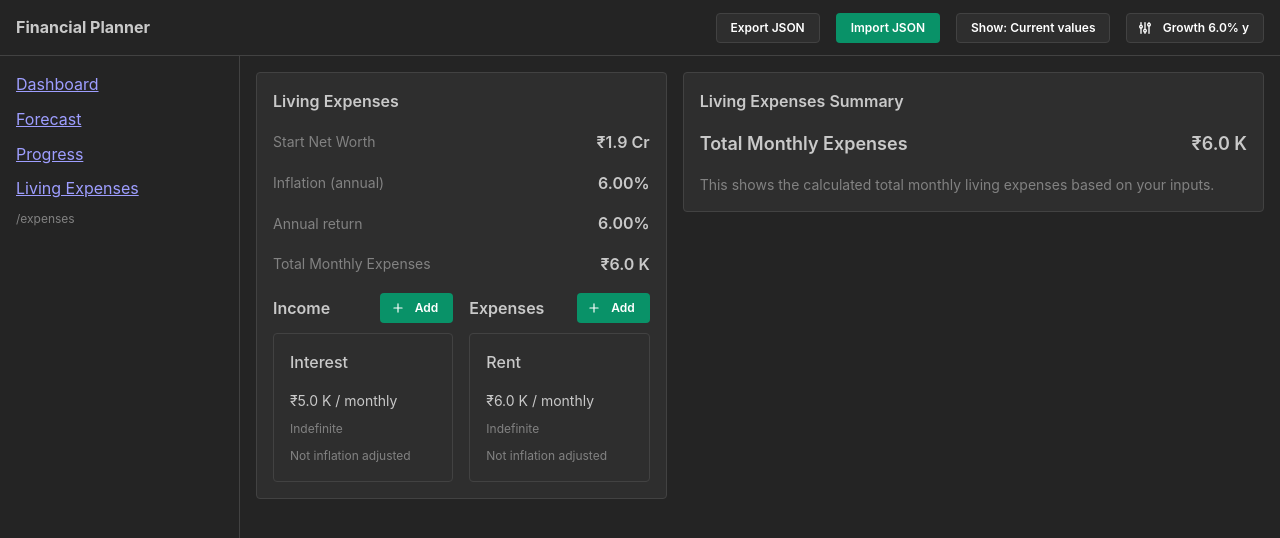
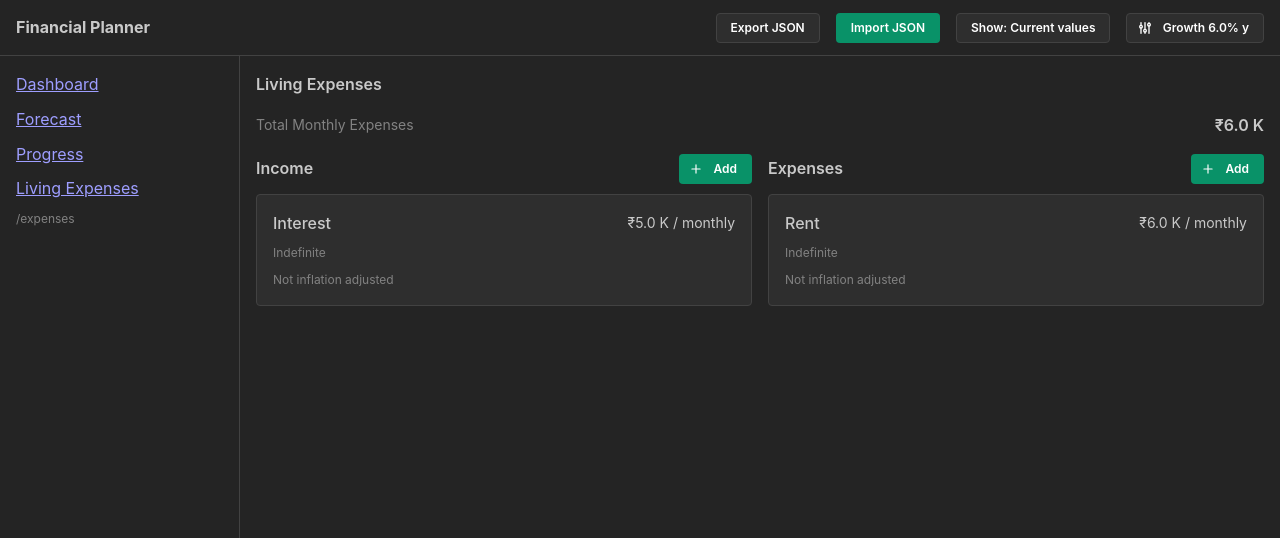
Before and after one commit to mdtanveer/fireapp, a React (Vite) app: page /expenses in a window 1280 px wide. Shown: the top 538 px of the page. Built offline with nearby package versions, Linux system fonts and the light colour scheme.

Commit message:
Improve card layout

```diff
--- a/src/pages/Forecast.tsx
+++ b/src/pages/Forecast.tsx
@@ -60,7 +60,7 @@ export function Forecast() {
           <Text size="sm">10Y: {formatInrShort(projected10y)}</Text>
         </Group>
         <LineChart
-          h={320}
+          h={520}
           data={points}
           dataKey="date"
           series={[{ name: "netWorth", label: "Net Worth", color: "teal.5" }]}
--- a/src/pages/LivingExpenses.tsx
+++ b/src/pages/LivingExpenses.tsx
@@ -61,33 +61,8 @@ export function LivingExpenses() {
   }, [inputs.heads, assumptions.inflationRate, assumptions.planStartDate]);
 
   return (
-    <Grid>
-      <Grid.Col span={{ base: 12, md: 5 }}>
-        <Card withBorder>
     <Stack>
       <Text fw={600}>Living Expenses</Text>
-            <Group justify="space-between">
-              <Text size="sm" c="dimmed">
-                Start Net Worth
-              </Text>
-              <Text fw={600}>{formatInrShort(startNetWorth)}</Text>
-            </Group>
-            <Group justify="space-between">
-              <Text size="sm" c="dimmed">
-                Inflation (annual)
-              </Text>
-              <Text fw={600}>
-                {(assumptions.inflationRate * 100).toFixed(2)}%
-              </Text>
-            </Group>
-            <Group justify="space-between">
-              <Text size="sm" c="dimmed">
-                Annual return
-              </Text>
-              <Text fw={600}>
-                {(assumptions.defaultYearlyReturn * 100).toFixed(2)}%
-              </Text>
-            </Group>
       <Group justify="space-between">
         <Text size="sm" c="dimmed">
           Total Monthly Expenses
@@ -108,27 +83,5 @@ export function LivingExpenses() {
         }}
       />
     </Stack>
-        </Card>
-      </Grid.Col>
-      <Grid.Col span={{ base: 12, md: 7 }}>
-        <Card withBorder>
-          <Text fw={600}>Living Expenses Summary</Text>
-          <Stack mt="md">
-            <Group justify="space-between">
-              <Text size="lg" fw={600}>
-                Total Monthly Expenses
-              </Text>
-              <Text size="lg" fw={600}>
-                {formatInrShort(totalMonthlyExpenses)}
-              </Text>
-            </Group>
-            <Text size="sm" c="dimmed">
-              This shows the calculated total monthly living expenses based on
-              your inputs.
-            </Text>
-          </Stack>
-        </Card>
-      </Grid.Col>
-    </Grid>
   );
 }
```
Lines whose indentation alone changed are shown as unchanged.
